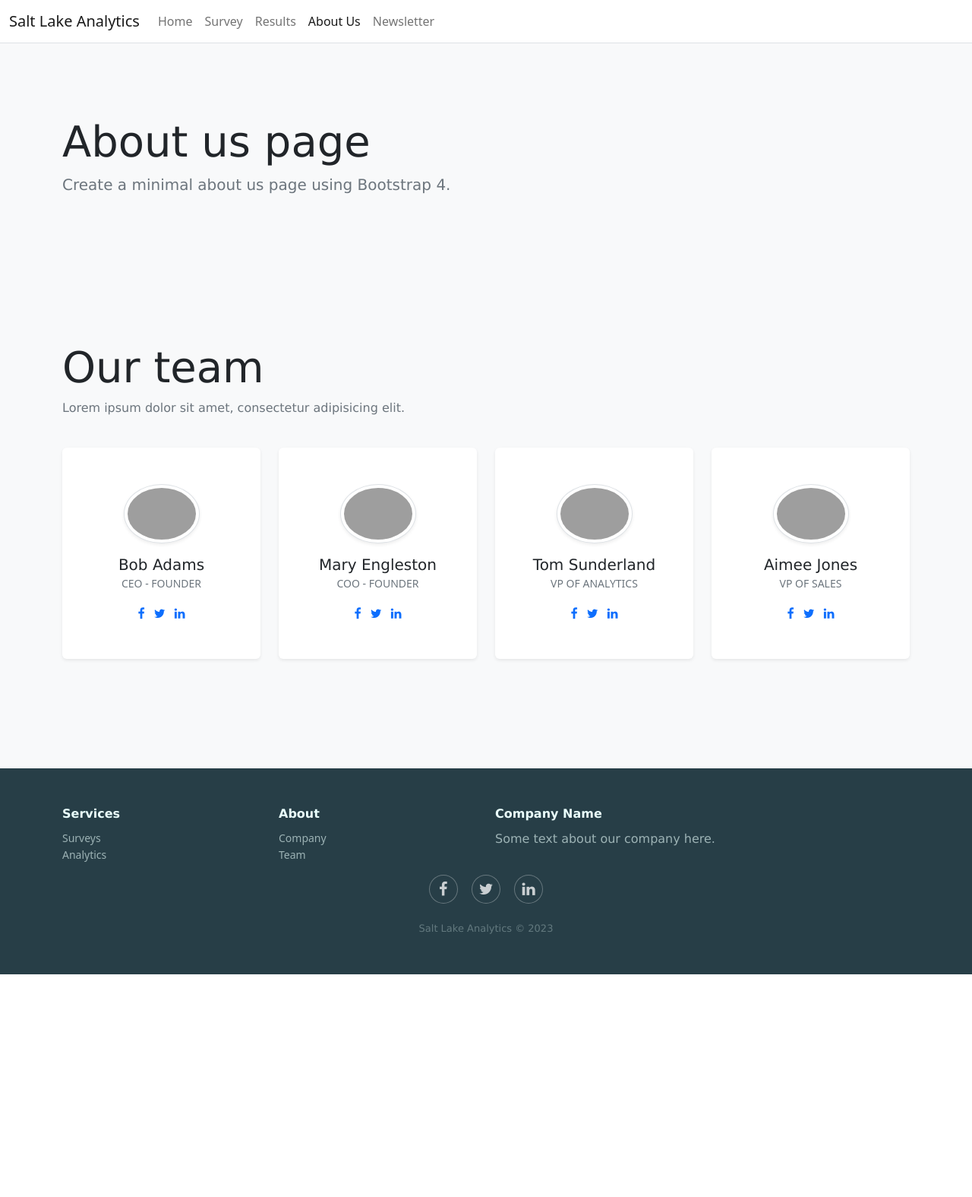
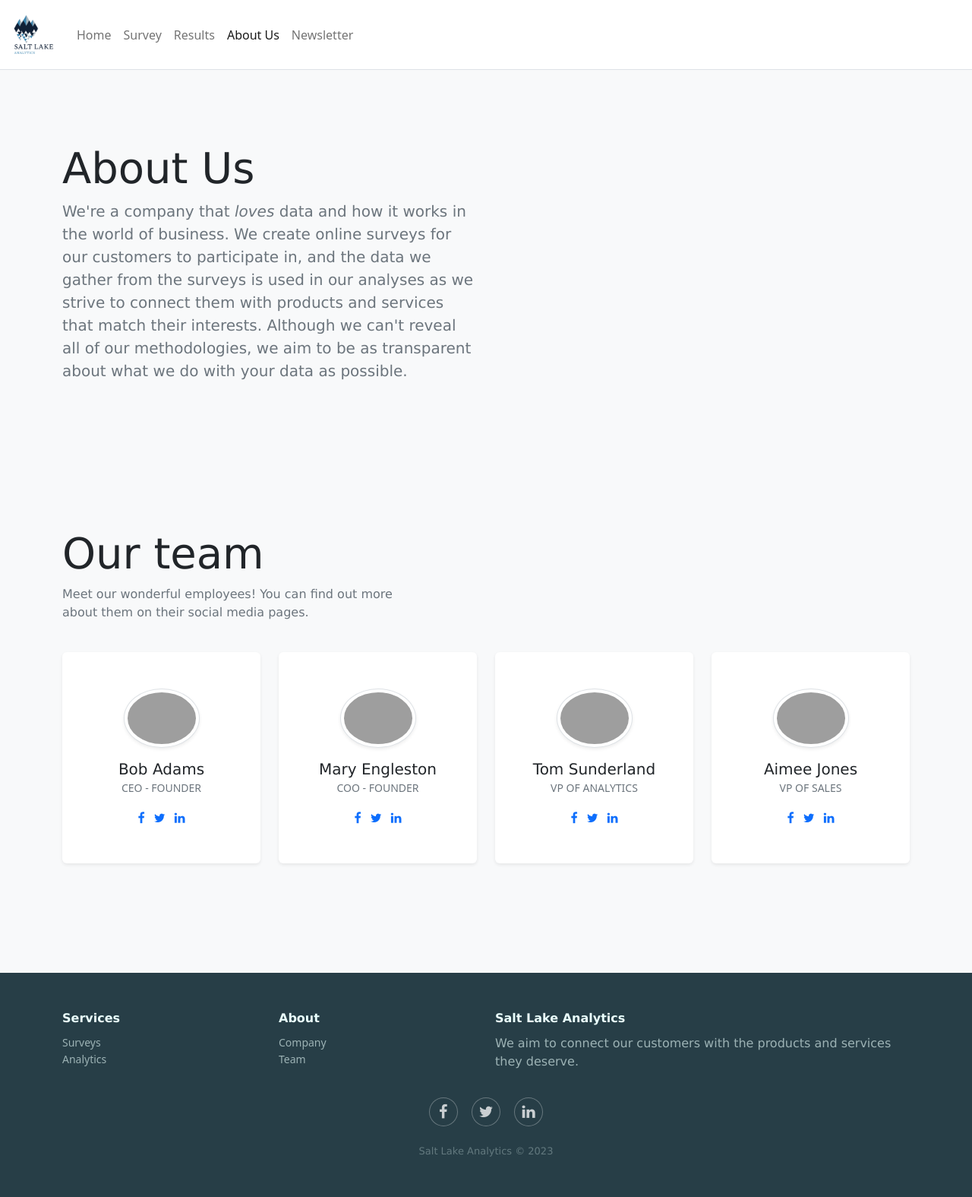
Before and after one commit to daniel55966/Personal-Website, a PHP site: page /aboutus.php in a window 1280 px wide. Shown: the whole page at 76% size. Before the commit the page ends 1282 px from the top, so only its background shows below. Run offline with PHP 8.4, Linux system fonts and the light colour scheme; grey boxes are pictures that could not be loaded.

Commit message:
Version 1.0
Updated the filler text, finally figured out why images weren't working properly, other minor design changes. I think this is a good enough Version 1.0 for this project.

```diff
--- a/aboutus.php
+++ b/aboutus.php
@@ -20,7 +20,7 @@
     <!-- Navbar -->
     <nav class="navbar navbar-expand-lg navbar-light bg-white border-bottom">
       <div class="container-fluid">
-        <a href="/index.php" class="navbar-brand">Salt Lake Analytics</a>
+      <a href="/index.php" class="navbar-brand"><img class="img-responsive" src="Images\slanalytics.png" alt="Salt Lake Analytics Logo" height="65"></a>
         <button type="button" class="navbar-toggler" data-bs-toggle="collapse" data-bs-target="#navbarCollapse">
             <span class="navbar-toggler-icon"></span>
         </button>
@@ -41,8 +41,12 @@
       <div class="container py-5">
         <div class="row h-100 align-items-center py-5">
           <div class="col-lg-6">
-            <h1 class="display-4">About us page</h1>
-            <p class="lead text-muted mb-0">Create a minimal about us page using Bootstrap 4.</p>
+            <h1 class="display-4">About Us</h1>
+            <p class="lead text-muted mb-0">We're a company that <i>loves</i> data and how it works in the world of business.
+            We create online surveys for our customers to participate in, and the data we gather from the surveys is used in our
+            analyses as we strive to connect them with products and services that match their interests. Although we can't reveal
+            all of our methodologies, we aim to be as transparent about what we do with your data as possible.
+            </p>
           </div>
         </div>
       </div>
@@ -53,7 +57,7 @@
         <div class="row mb-4">
           <div class="col-lg-5">
             <h2 class="display-4 font-weight-light">Our team</h2>
-            <p class="font-italic text-muted">Lorem ipsum dolor sit amet, consectetur adipisicing elit.</p>
+            <p class="font-italic text-muted">Meet our wonderful employees! You can find out more about them on their social media pages.</p>
           </div>
         </div>
 
@@ -123,7 +127,7 @@
             <h3>Services</h3>
             <ul>
               <li><a href="/survey.php">Surveys</a></li>
-              <li><a href="#">Analytics</a></li>
+              <li><a href="/results.php">Analytics</a></li>
             </ul>
             </div>
             <div class="col-sm-6 col-md-3 item">
@@ -134,8 +138,8 @@
               </ul>
             </div>
             <div class="col-md-6 item text">
-              <h3>Company Name</h3>
-              <p>Some text about our company here.</p>
+              <h3>Salt Lake Analytics</h3>
+              <p>We aim to connect our customers with the products and services they deserve.</p>
             </div>
             <div class="col item social">
               <a href="https://www.facebook.com"><i class="fa fa-facebook"></i></a>
--- a/style.css
+++ b/style.css
@@ -23,11 +23,6 @@ body {
 
 .newsletter {
     height: 100vh;
-}
-
-.our-team {
-    padding: 20px;
-    margin: auto;
 }
 
 /* Text Attributes */
@@ -87,93 +82,93 @@ p {
 
 /* Footer */
 .footer-dark {
-    padding:50px 0;
-    color:#eafffd;
-    background-color:#273e47;
+    padding: 50px 0;
+    color: #eafffd;
+    background-color: #273e47;
   }
 
   .footer-dark h3 {
-    margin-top:0;
-    margin-bottom:12px;
-    font-weight:bold;
-    font-size:16px;
+    margin-top: 0;
+    margin-bottom: 12px;
+    font-weight: bold;
+    font-size: 16px;
   }
 
   .footer-dark ul {
-    padding:0;
-    list-style:none;
-    line-height:1.6;
-    font-size:14px;
-    margin-bottom:0;
+    padding: 0;
+    list-style: none;
+    line-height: 1.6;
+    font-size: 14px;
+    margin-bottom: 0;
   }
 
   .footer-dark ul a {
-    color:inherit;
-    text-decoration:none;
-    opacity:0.6;
+    color: inherit;
+    text-decoration: none;
+    opacity: 0.6;
   }
 
   .footer-dark ul a:hover {
-    opacity:0.8;
+    opacity: 0.8;
   }
 
   @media (max-width:767px) {
     .footer-dark .item:not(.social) {
-      text-align:center;
-      padding-bottom:20px;
+      text-align: center;
+      padding-bottom: 20px;
     }
   }
 
   .footer-dark .item.text {
-    margin-bottom:36px;
+    margin-bottom: 36px;
   }
 
   @media (max-width:767px) {
     .footer-dark .item.text {
-      margin-bottom:0;
+      margin-bottom: 0;
     }
   }
 
   .footer-dark .item.text p {
-    opacity:0.6;
-    margin-bottom:0;
+    opacity: 0.6;
+    margin-bottom: 0;
   }
 
   .footer-dark .item.social {
-    text-align:center;
+    text-align: center;
   }
 
   @media (max-width:991px) {
     .footer-dark .item.social {
-      text-align:center;
-      margin-top:20px;
+      text-align: center;
+      margin-top: 20px;
     }
   }
 
   .footer-dark .item.social > a {
-    font-size:20px;
-    width:36px;
-    height:36px;
-    line-height:36px;
-    display:inline-block;
-    text-align:center;
-    border-radius:50%;
-    box-shadow:0 0 0 1px rgba(255,255,255,0.4);
-    margin:0 8px;
-    color:#fff;
-    opacity:0.75;
+    font-size: 20px;
+    width: 36px;
+    height: 36px;
+    line-height: 36px;
+    display: inline-block;
+    text-align: center;
+    border-radius: 50%;
+    box-shadow: 0 0 0 1px rgba(255,255,255,0.4);
+    margin: 0 8px;
+    color: #fff;
+    opacity: 0.75;
   }
 
   .footer-dark .item.social > a:hover {
-    opacity:0.9;
+    opacity: 0.9;
   }
 
   .footer-dark .copyright {
-    text-align:center;
-    padding-top:24px;
-    opacity:0.3;
-    font-size:13px;
-    margin-bottom:0;
+    text-align: center;
+    padding-top: 24px;
+    opacity: 0.3;
+    font-size: 13px;
+    margin-bottom: 0;
   }
 
 .test {
```
Also changed, not shown: index.php (+12 -11 lines), newsletter.php (+5 -5 lines), results.php (+4 -4 lines), survey.php (+7 -7 lines), Images/anton-savinov-KOl7hA0nbos-unsplash.jpg (added), Images/kajetan-sumila-61FWNkexYVc-unsplash.jpg (added), Images/pepsi-icon-31.png (added), Images/phong-ph-m-6Lggcebsp84-unsplash.jpg (added), Images/slanalytics.jpeg (deleted).
